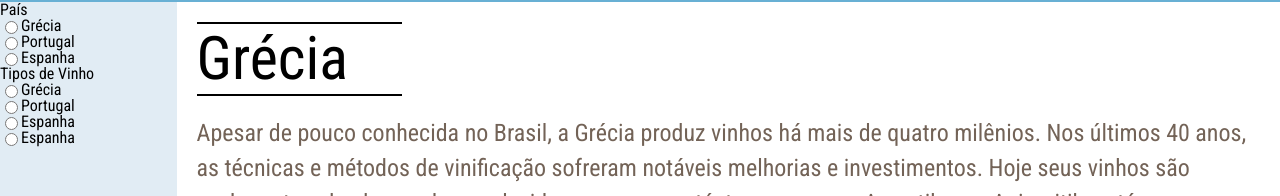
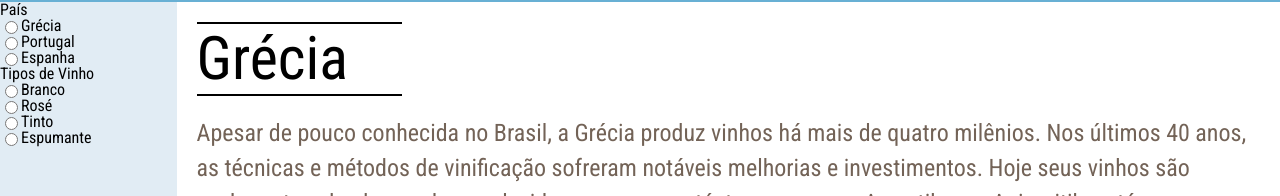
Before and after one commit to ConstantinoRafael/grk, a React (Create React App) app: page /vinhos in a window 1280 px wide. Shown: the part 298-494 px from the top of the page. Built offline with nearby package versions, Linux system fonts and the light colour scheme.

Commit message:
feat: wine type filter

```diff
--- a/src/components/SideBar.js
+++ b/src/components/SideBar.js
@@ -22,6 +22,42 @@ export default function SideBar({
     setGreciaList([]);
     setPortugalList([]);
     setEspanhaList(espanhaVinhos);
+  }
+
+  function showBranco() {
+    const grecia = greciaVinhos.filter((g) => g.tipo === "branco");
+    setGreciaList(grecia);
+    const portugal = portugalVinhos.filter((p) => p.tipo === "branco");
+    setPortugalList(portugal);
+    const espanha = espanhaVinhos.filter((e) => e.tipo === "branco");
+    setEspanhaList(espanha);
+  }
+
+  function showRose() {
+    const grecia = greciaVinhos.filter((g) => g.tipo === "rose");
+    setGreciaList(grecia);
+    const portugal = portugalVinhos.filter((p) => p.tipo === "rose");
+    setPortugalList(portugal);
+    const espanha = espanhaVinhos.filter((e) => e.tipo === "rose");
+    setEspanhaList(espanha);
+  }
+
+  function showTinto() {
+    const grecia = greciaVinhos.filter((g) => g.tipo === "tinto");
+    setGreciaList(grecia);
+    const portugal = portugalVinhos.filter((p) => p.tipo === "tinto");
+    setPortugalList(portugal);
+    const espanha = espanhaVinhos.filter((e) => e.tipo === "tinto");
+    setEspanhaList(espanha);
+  }
+
+  function showEspumante() {
+    const grecia = greciaVinhos.filter((g) => g.tipo === "espumante");
+    setGreciaList(grecia);
+    const portugal = portugalVinhos.filter((p) => p.tipo === "espumante");
+    setPortugalList(portugal);
+    const espanha = espanhaVinhos.filter((e) => e.tipo === "espumante");
+    setEspanhaList(espanha);
   }
 
   return (
@@ -69,40 +105,40 @@ export default function SideBar({
               id="branco"
               type="radio"
               name="Tipos de Vinhos"
-              value="Grécia"
-              onChange={showGrecia}
+              value="branco"
+              onChange={showBranco}
             ></input>
-            <label htmlFor="branco">Grécia</label>
+            <label htmlFor="branco">Branco</label>
           </div>
           <div>
             <input
               id="rose"
               type="radio"
               name="Tipos de Vinhos"
-              value="Portugal"
-              onChange={showPortugal}
+              value="rose"
+              onChange={showRose}
             ></input>
-            <label htmlFor="rose">Portugal</label>
+            <label htmlFor="rose">Rosé</label>
           </div>
           <div>
             <input
               id="tinto"
               type="radio"
               name="Tipos de Vinhos"
-              value="Espanha"
-              onChange={showEspanha}
+              value="tinto"
+              onChange={showTinto}
             ></input>
-            <label htmlFor="tinto">Espanha</label>
+            <label htmlFor="tinto">Tinto</label>
           </div>
           <div>
             <input
               id="espumante"
               type="radio"
               name="Tipos de Vinhos"
-              value="Espanha"
-              onChange={showEspanha}
+              value="espumante"
+              onChange={showEspumante}
             ></input>
-            <label htmlFor="espumante">Espanha</label>
+            <label htmlFor="espumante">Espumante</label>
           </div>
         </Form>
       </TiposDeVinho>
```
